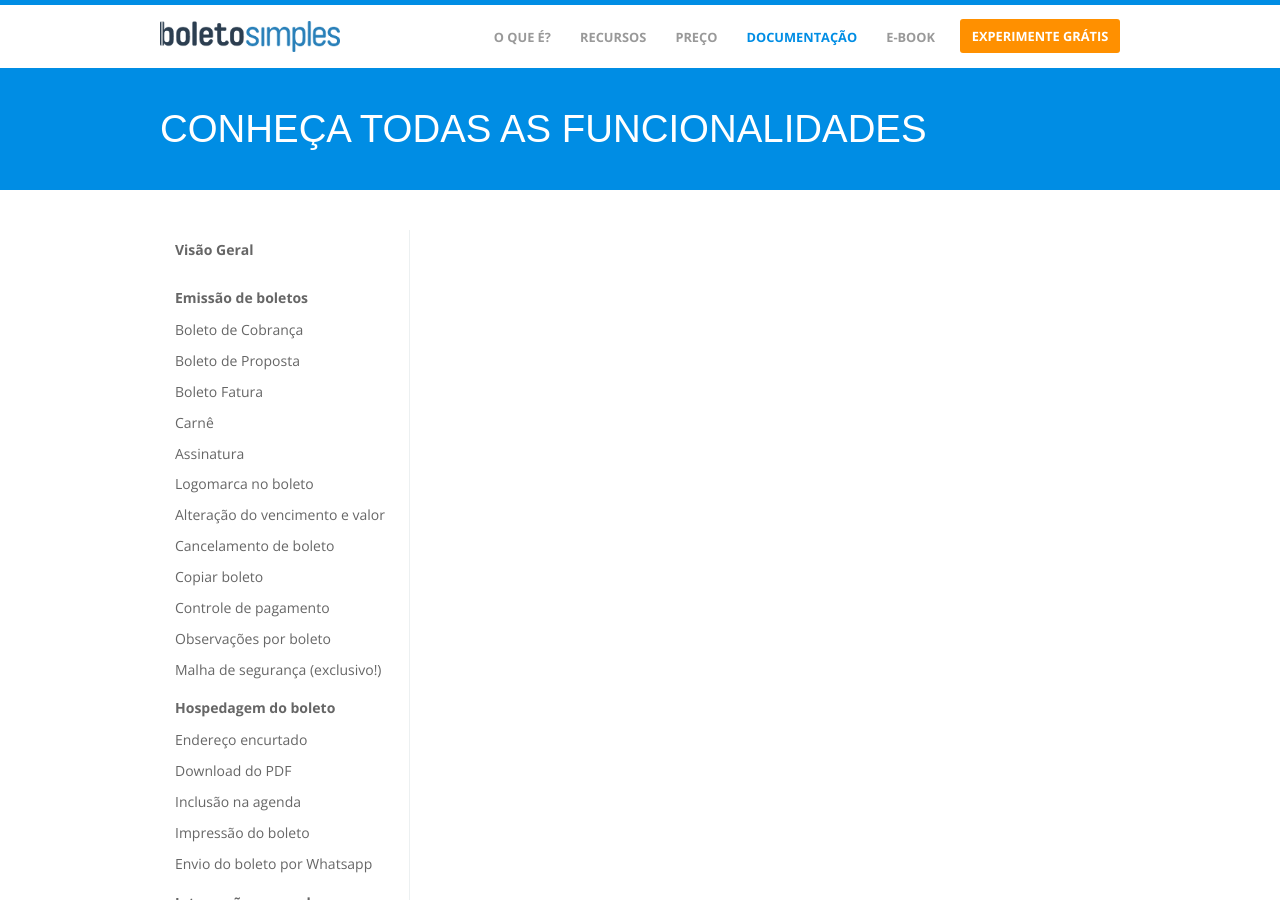
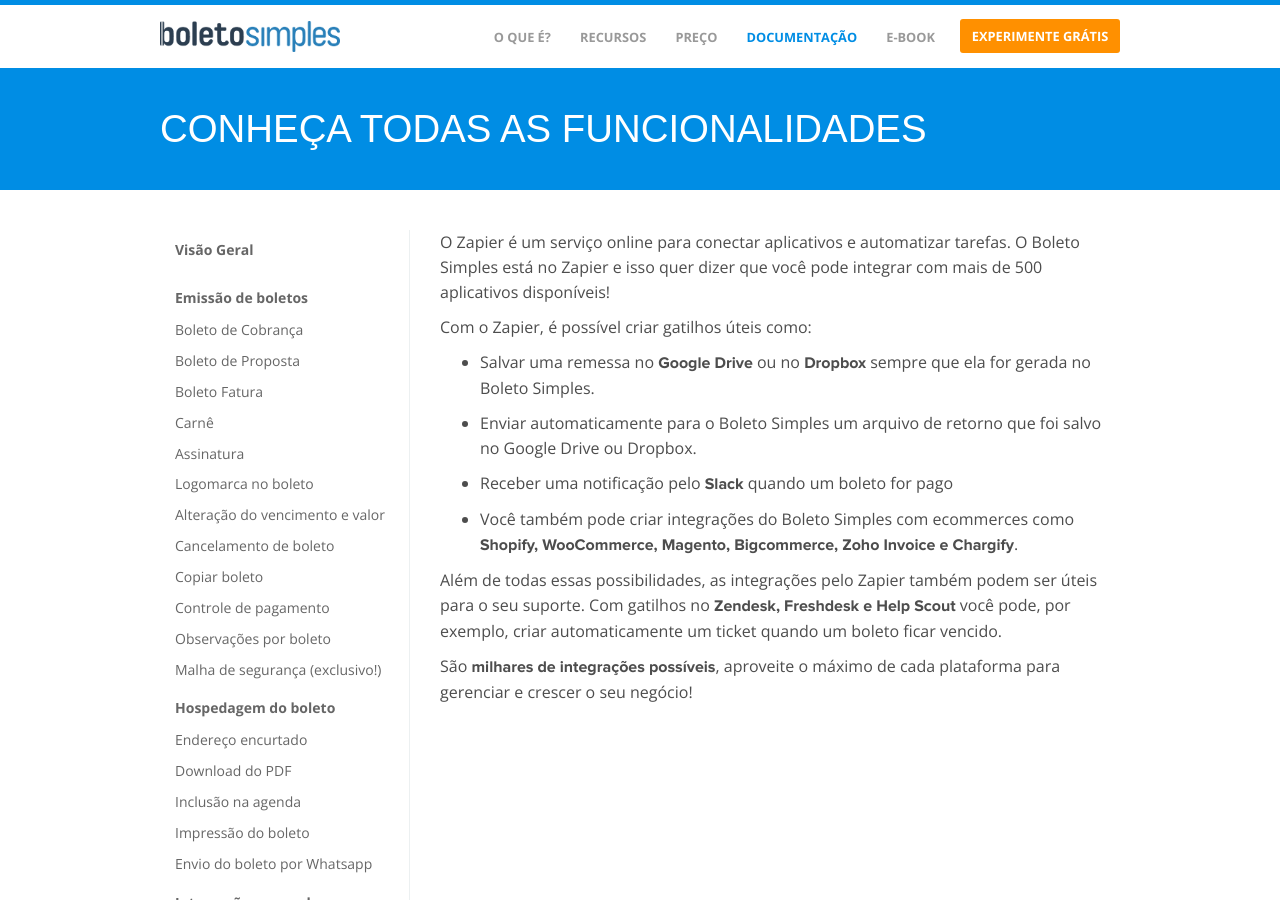
Before and after one commit to BoletoSimples/boletosimples-features, a Jekyll site: the page built from integracao-zapier.markdown, in a window 1280 px wide and 900 px high. Built offline with Jekyll 4.4.1, drawn with Linux system fonts in a browser that asks for light colours.

Commit message:
Updated Integracao Zapier

```diff
--- a/integracao-zapier.markdown
+++ b/integracao-zapier.markdown
@@ -3,3 +3,20 @@
 date: 2018-01-30 18:04:00 -02:00
 position: 17
 ---
+
+O Zapier é um serviço online para conectar aplicativos e automatizar tarefas. O Boleto Simples está no Zapier e isso quer dizer que você pode integrar com mais de 500 aplicativos disponíveis!
+
+Com o Zapier, é possível criar gatilhos úteis como:
+
+* Salvar uma remessa no **Google Drive** ou no **Dropbox** sempre que ela for gerada no Boleto Simples.
+
+* Enviar automaticamente para o Boleto Simples um arquivo de retorno que foi salvo no Google Drive ou Dropbox.
+
+* Receber uma notificação pelo **Slack** quando um boleto for pago
+
+* Você também pode criar integrações do Boleto Simples com ecommerces como **Shopify, WooCommerce, Magento, Bigcommerce, Zoho Invoice e Chargify**.
+
+Além de todas essas possibilidades, as integrações pelo Zapier também podem ser úteis para o seu suporte. Com gatilhos no **Zendesk, Freshdesk e Help Scout** você pode, por exemplo, criar automaticamente um ticket quando um boleto ficar vencido.
+
+
+São **milhares de integrações possíveis**, aproveite o máximo de cada plataforma para gerenciar e crescer o seu negócio!
```
